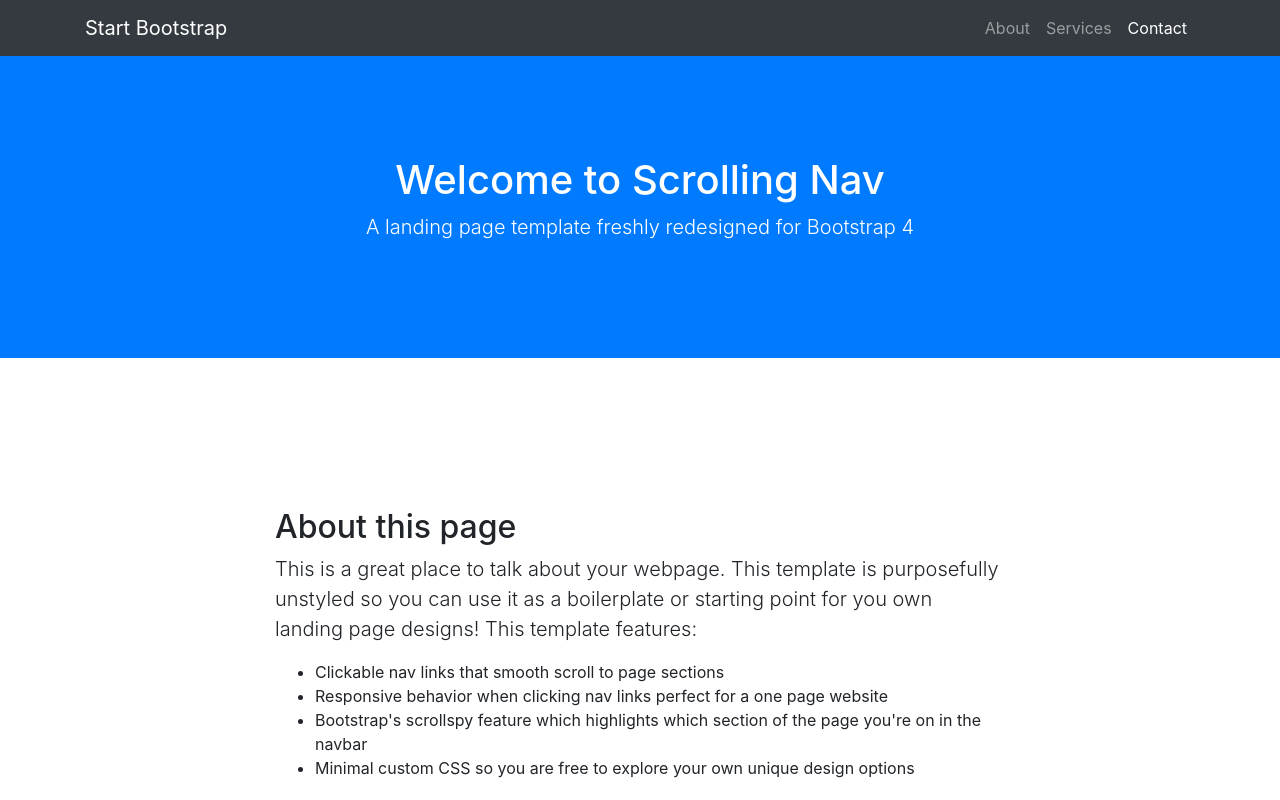
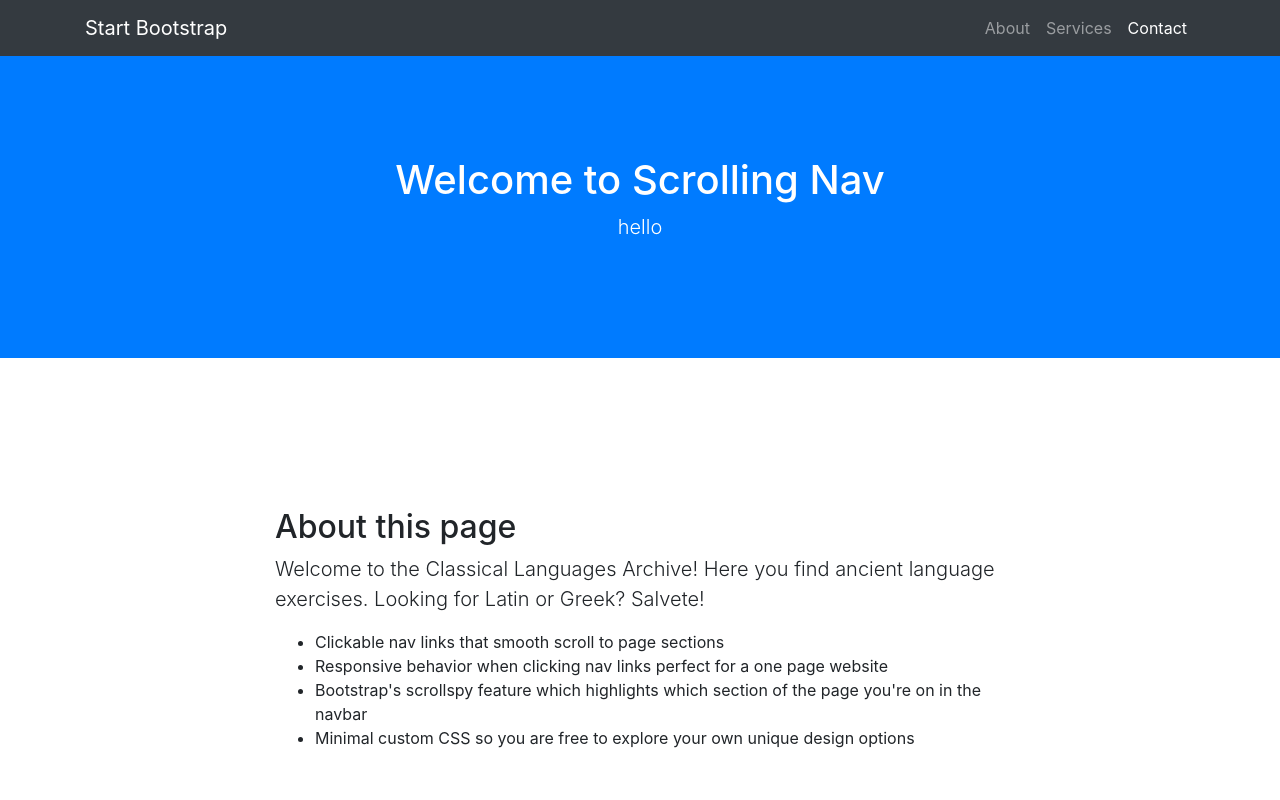
Before and after one commit to baileeufert/baileeufert.github.io, a website with bundled scripts: page index.html in a window 1280 px wide. Shown: the top 800 px of the page. Built offline with nearby package versions, Linux system fonts and the light colour scheme.

Commit message:
second commit

```diff
--- a/index.html
+++ b/index.html
@@ -46,7 +46,7 @@
     <header class="bg-primary text-white">
       <div class="container text-center">
         <h1>Welcome to Scrolling Nav</h1>
-        <p class="lead">A landing page template freshly redesigned for Bootstrap 4</p>
+        <p class="lead">hello</p>
       </div>
     </header>
 
@@ -55,7 +55,7 @@
         <div class="row">
           <div class="col-lg-8 mx-auto">
             <h2>About this page</h2>
-            <p class="lead">This is a great place to talk about your webpage. This template is purposefully unstyled so you can use it as a boilerplate or starting point for you own landing page designs! This template features:</p>
+            <p class="lead">Welcome to the Classical Languages Archive! Here you find ancient language exercises. Looking for Latin or Greek? Salvete!</p>
             <ul>
               <li>Clickable nav links that smooth scroll to page sections</li>
               <li>Responsive behavior when clicking nav links perfect for a one page website</li>
```
